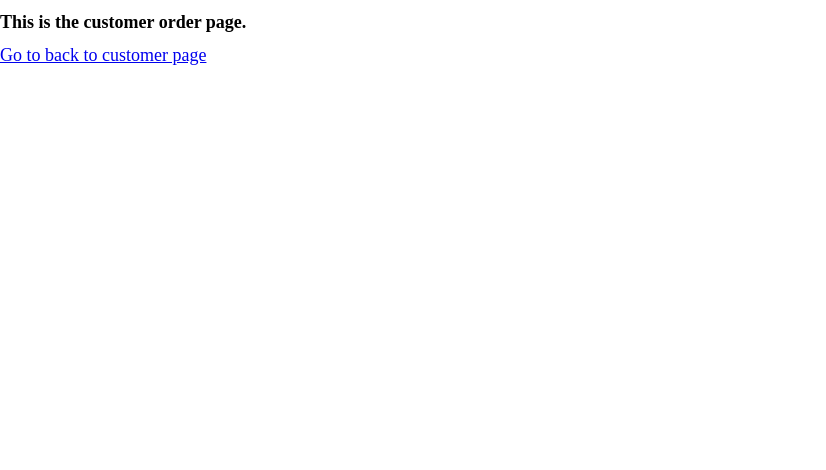
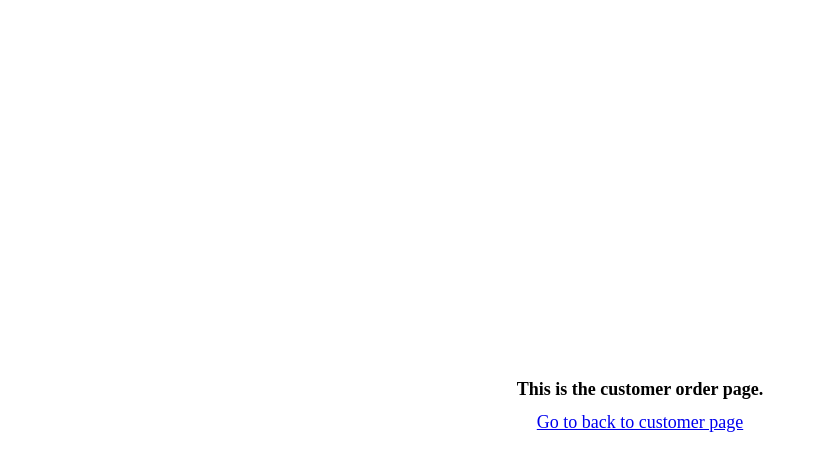
Before and after one commit to ericdarlucio/uplift-projects, a React (Create React App) app in the folder p3-react-app/: page /customer/order in a window 1280 px wide. Shown: the top 470 px of the page, without its empty margins (0-826 px from the left). Built offline with nearby package versions, Linux system fonts and the light colour scheme.

Commit message:
feat: Add css to customer order page

```diff
--- a/p3-react-app/src/pages/Customer.css
+++ b/p3-react-app/src/pages/Customer.css
@@ -1,4 +1,4 @@
-.Customer-welcome-container {
+.CustomerWelcome-container {
   position: fixed;
   left: 0;
   top: 0;
--- a/p3-react-app/src/pages/Customer.js
+++ b/p3-react-app/src/pages/Customer.js
@@ -4,7 +4,7 @@ import './Customer.css'
 
 const Customer = () => {
   return (
-    <div className="Customer-welcome-container">
+    <div className="CustomerWelcome-container">
       <h1>Hello, dearest customer! Welcome to our water delivery station! Click 'Order now!' to proceed with your order.</h1>
       <Link to='/customer/form'><button>Order now!</button></Link>
       <br></br>
--- a/p3-react-app/src/pages/CustomerForm.css
+++ b/p3-react-app/src/pages/CustomerForm.css
@@ -1,4 +1,4 @@
-.Customer-form-container {
+.CustomerForm-container {
   position: fixed;
   left: 0;
   top: 0;
--- a/p3-react-app/src/pages/CustomerForm.js
+++ b/p3-react-app/src/pages/CustomerForm.js
@@ -3,8 +3,12 @@ import './CustomerForm.css'
 
 const CustomerForm = () => {
   return (
-    <div className="Customer-form-container">
-      <h1>This is the customer form page.</h1>
+    <div className="CustomerForm-container">
+
+      <form>
+
+      </form>
+
       <Link to='/customer/order'><span>Go to customer order page</span></Link>
       <br></br>
       <Link to='/customer'><span>Go back to customer welcome page</span></Link>
--- a/p3-react-app/src/pages/CustomerOrder.css
+++ b/p3-react-app/src/pages/CustomerOrder.css
@@ -0,0 +1,12 @@
+.CustomerOrder-container {
+  position: fixed;
+  left: 0;
+  top: 0;
+  width: 100%;
+  height: 100%;
+  overflow: auto;
+  display: flex;
+  justify-content: center;
+  flex-direction: column;
+  align-items: center;
+}
--- a/p3-react-app/src/pages/CustomerOrder.js
+++ b/p3-react-app/src/pages/CustomerOrder.js
@@ -1,9 +1,10 @@
 import { Link } from "react-router-dom";
+import './CustomerOrder.css'
 
 
 const CustomerOrder = () => {
   return (
-    <div>
+    <div className="CustomerOrder-container">
       <h1>This is the customer order page.</h1>
       <Link to='/customer/form'><span>Go to back to customer page</span></Link>
     </div>
```
